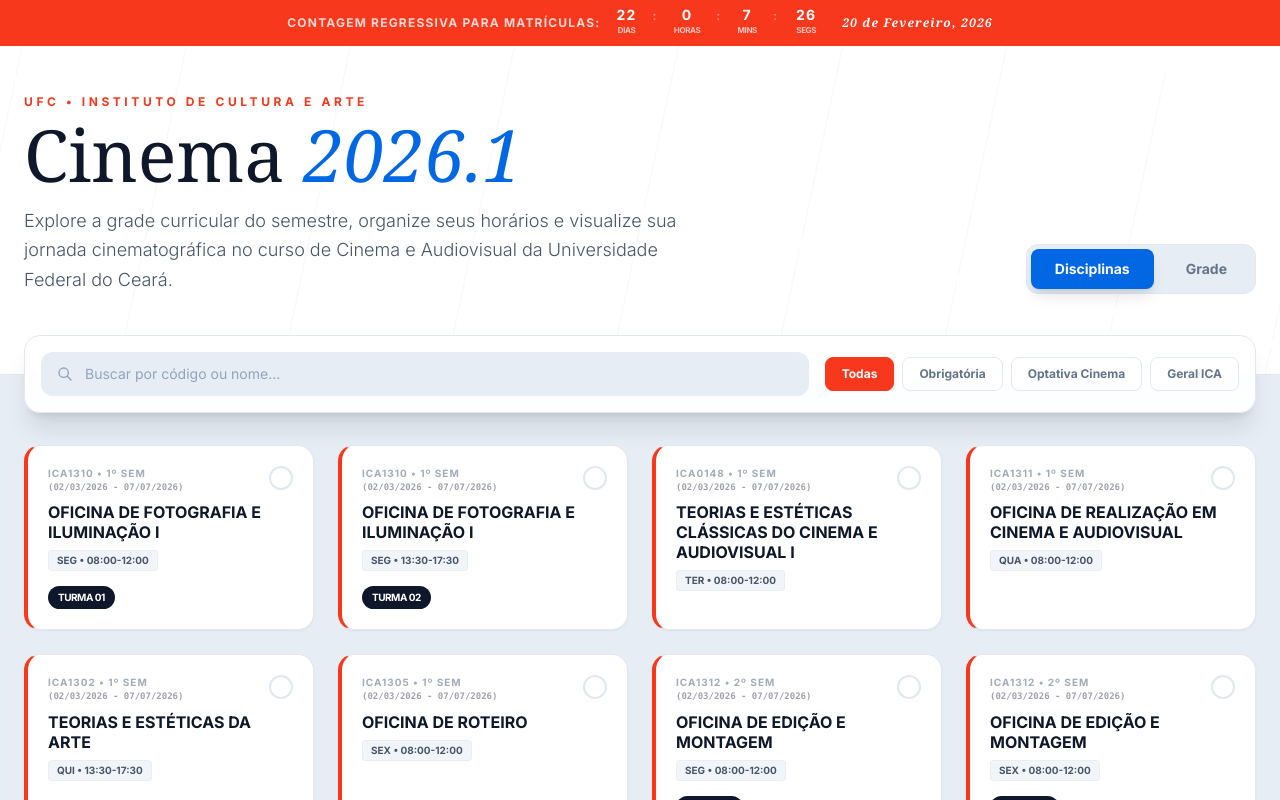
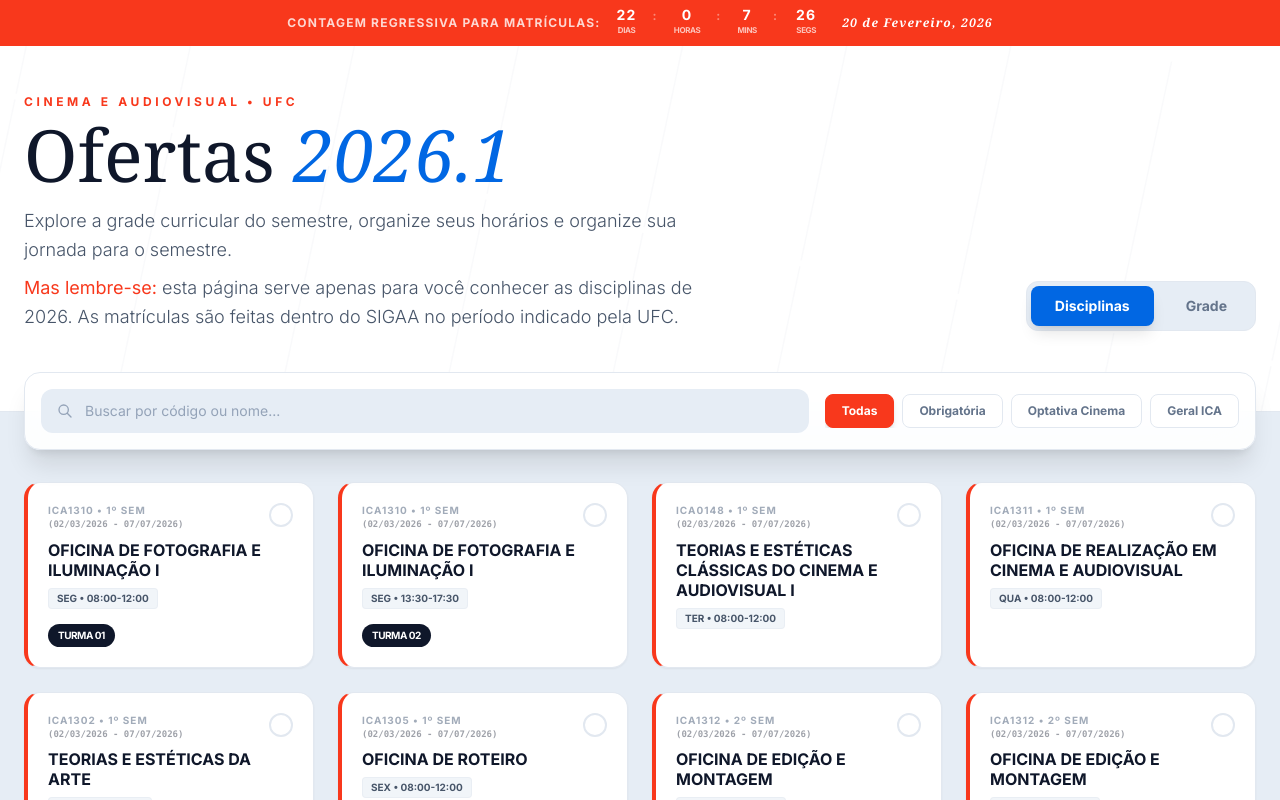
Before and after one commit to falmeidaco/cinemaufc-ofertas2026, a React (Vite) app: page / in a window 1280 px wide. Shown: the top 800 px of the page. Built offline with nearby package versions, Linux system fonts and the light colour scheme.

Commit message:
ajustes de texto

```diff
--- a/App.tsx
+++ b/App.tsx
@@ -186,13 +186,16 @@ const App: React.FC = () => {
           <div className="flex flex-col md:flex-row md:items-end justify-between gap-6">
             <div>
               <span className="text-[#F8381C] font-bold tracking-[0.3em] uppercase text-xs mb-2 block">
-                UFC • Instituto de Cultura e Arte
+                Cinema e Audiovisual • UFC
               </span>
               <h1 className="text-5xl md:text-7xl font-serif text-slate-900 mb-4">
-                Cinema <span className="text-[#0167E3] italic">2026.1</span>
+                Ofertas <span className="text-[#0167E3] italic">2026.1</span>
               </h1>
+              <p className="text-slate-600 max-w-2xl text-lg font-light leading-relaxed mb-2">
+                Explore a grade curricular do semestre, organize seus horários e organize sua jornada para o semestre.
+              </p>
               <p className="text-slate-600 max-w-2xl text-lg font-light leading-relaxed">
-                Explore a grade curricular do semestre, organize seus horários e visualize sua jornada cinematográfica no curso de Cinema e Audiovisual da Universidade Federal do Ceará.
+                <strong className="text-[#F8381C]">Mas lembre-se:</strong> esta página serve apenas para você conhecer as disciplinas de 2026. As matrículas são feitas dentro do SIGAA no período indicado pela UFC.
               </p>
             </div>
 
@@ -321,7 +324,7 @@ const App: React.FC = () => {
             <span className="text-sm font-medium tracking-widest uppercase text-slate-900">Cinema UFC</span>
           </div>
           <p className="text-xs text-center md:text-right text-slate-600">
-            Semestre Letivo 2026.1 • Planejamento Acadêmico<br/>
+            Criado com amor pelo Centro Acadêmico do curso Cinema e Audiovisual<br/>
             As informações podem sofrer alterações sem aviso prévio.
           </p>
         </div>
```
